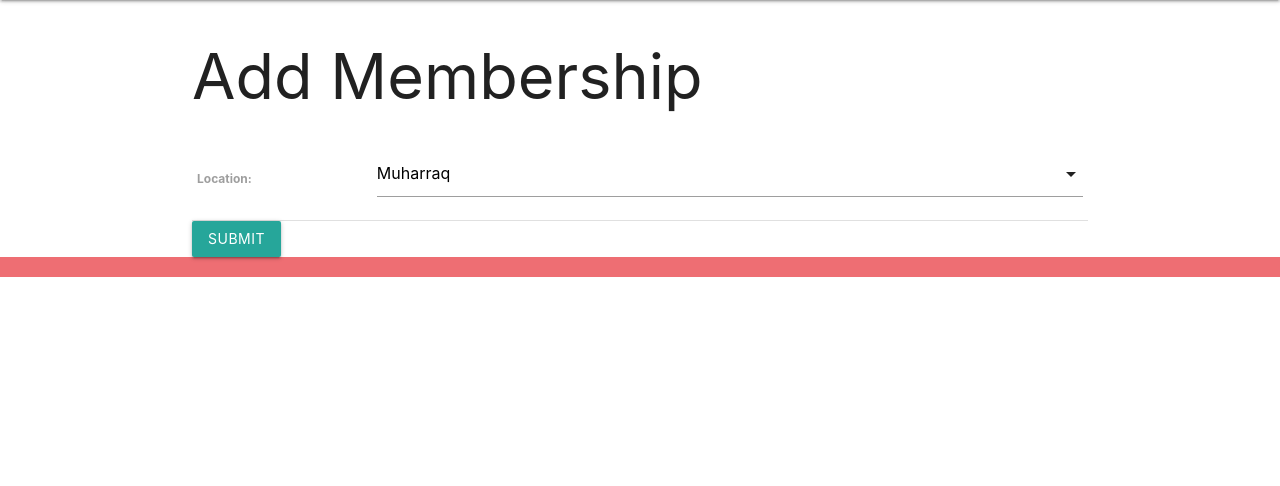
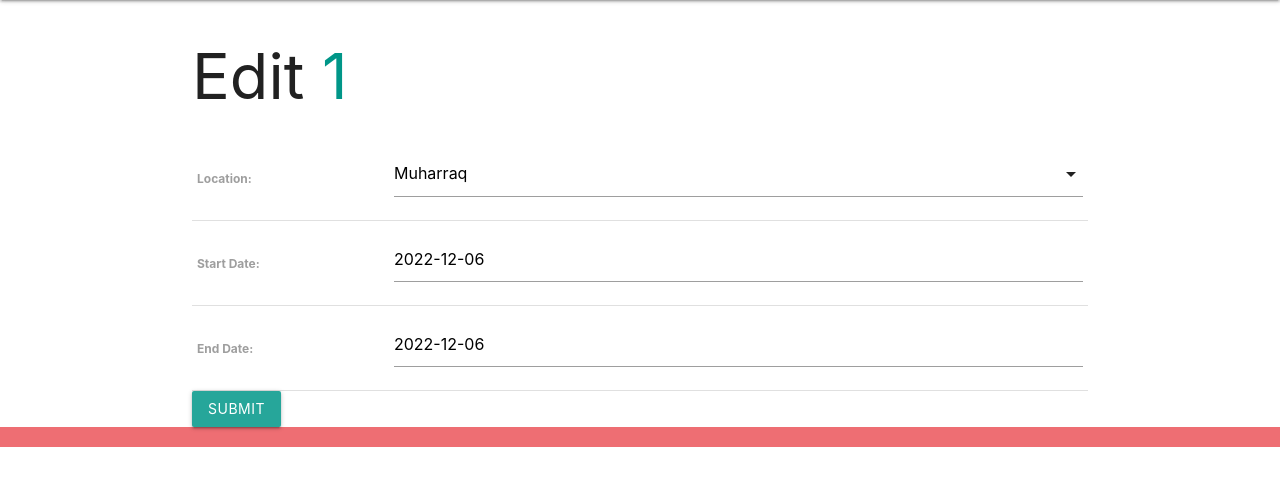
Before and after one commit to layla-baqer/gym-membership-backend, a Django app: page /membership/1/update/ in a window 1280 px wide. Shown: the part 64-550 px from the top of the page. Run offline with Django 4.2, Linux system fonts and the light colour scheme; a user stored in the database is signed in; tables that the repository leaves empty hold one stand-in row (values such as "Sample post").

Commit message:
user can edit their membership, full CRUD done

```diff
--- a/main_app/templates/membership/index.html
+++ b/main_app/templates/membership/index.html
@@ -3,6 +3,11 @@
 {% block content %}
 
     <h1>Membership Details</h1>
+
+    <div class="card-action">
+        <a href="{% url 'membership_update' user.id %}">Edit</a>
+    </div>
+
     <h4>{{ user.username }}</h4>
     <p>Valid to use at {{ membership.get_location_display }} branch</p>
     <p>Starting from {{ membership.start_date }} until {{ membership.end_date }}</p>
--- a/main_app/urls.py
+++ b/main_app/urls.py
@@ -11,7 +11,7 @@
 
     path('membership/create/', views.MembershipCreate.as_view(), name='membership_create'),
     path('membership/<int:user_id>/', views.membership, name='membership'),
-    path('membership/<int:user_id>/update/', views.MembershipUpdate.as_view(), name='membership_update'),
+    path('membership/<int:pk>/update/', views.MembershipUpdate.as_view(), name='membership_update'),
     path('membership/<int:membership_id>/assoc_class/<int:class_id>/', views.assoc_class, name='assoc_class'),
     path('membership/<int:membership_id>/unassoc_class/<int:class_id>/', views.unassoc_class, name='unassoc_class'),
 
--- a/main_app/views.py
+++ b/main_app/views.py
@@ -59,10 +59,11 @@
         return super().form_valid(form)
     success_url='/home'
 
-class MembershipUpdate(CreateView):
+# LoginRequiredMixin has to be used with classes, @login_required will cause an error
+class MembershipUpdate(LoginRequiredMixin, UpdateView):
     model = Membership
-    fields = ['location']
-    success_url=''
+    fields = ['location', 'start_date', 'end_date']
+    success_url='/home'
 
 
 ############################
```
